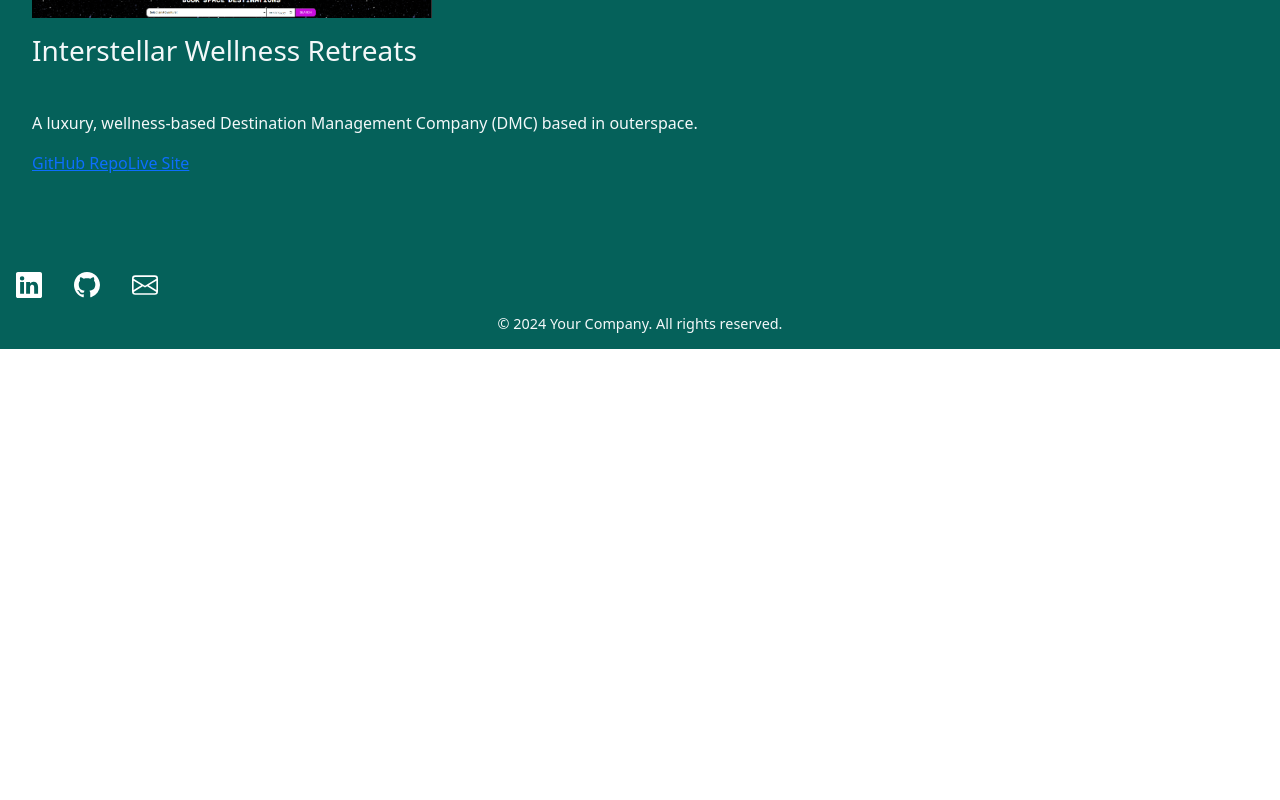
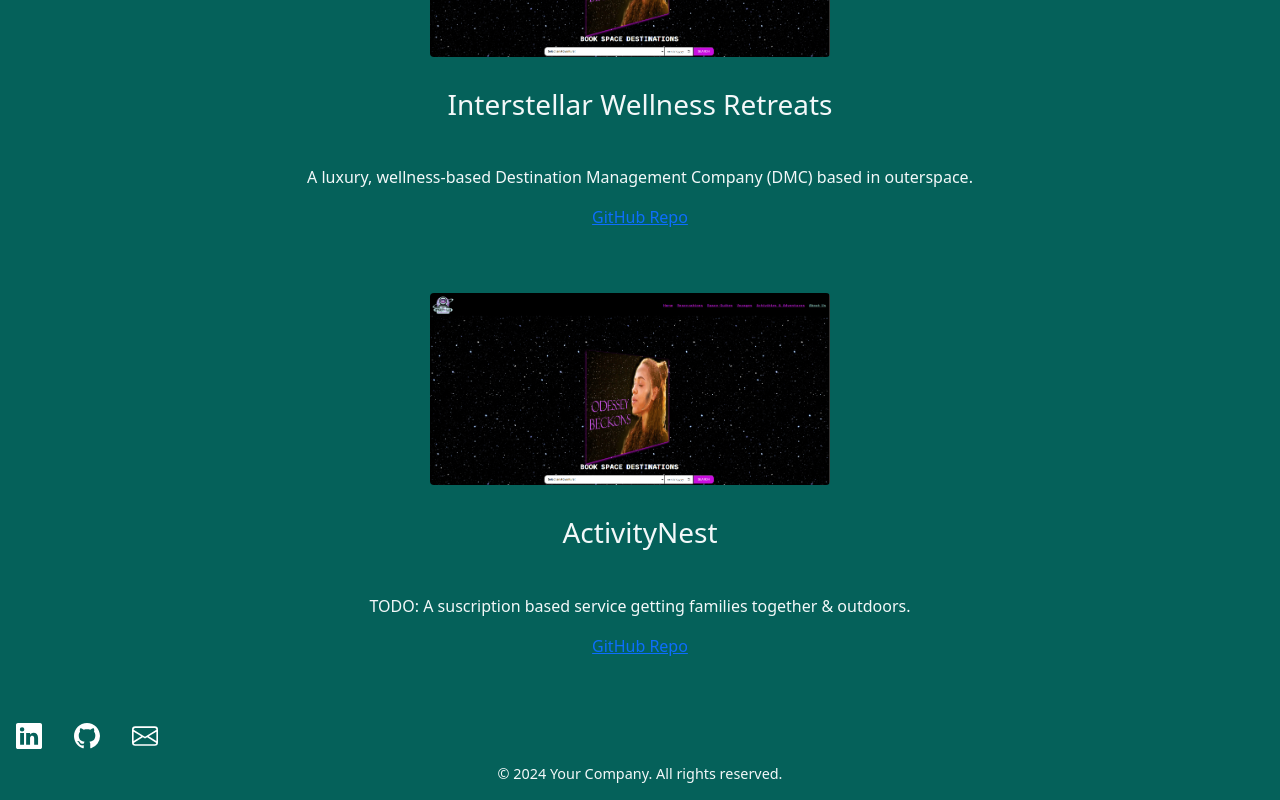
Before and after one commit to Caty1121/caty1121.github.io, a React (Create React App) app: page /projects in a window 1280 px wide. Shown: the part 1769-2569 px from the top of the page. Before the commit the page ends 2118 px from the top, so only its background shows below. Built offline with nearby package versions, Linux system fonts and the light colour scheme; a web font is replaced by a local one.

Commit message:
projects page

```diff
--- a/src/pages/Home.js
+++ b/src/pages/Home.js
@@ -8,8 +8,10 @@ const Home = () => {
       <div className="container">
         <img src={portfolioPhotoImage} alt="portfolioPhoto" class="portfolioPhotoImage"/>
       </div>
-      <h2 className="home-title">Hi, I'm Caty.</h2>
-      <p className="home-description">This is the home page.</p>
+      <h2 className="home-title">Hi, I'm Caty. </h2>
+        <p className="home-description">
+          Web Dev Specializing in E-commerce & Dynamic Web Solutions
+        </p>
     </div>
   );
 };
--- a/src/pages/Projects.css
+++ b/src/pages/Projects.css
@@ -1,14 +1,22 @@
+#projects-box {
+  background-color: #05615a;
+}
 #projects {
-    padding: 2rem;
+  display: grid;
+  grid-template-columns: repeat(auto-fit, minmax(300px, 1fr));
+  gap: 20px;
+  padding: 2em;
   background-color: #05615a;
   }
 #projects h2 {
+  text-align: center;
   margin-bottom: 1rem;
   color: #f3f8f9;
   }
 .project {
-    margin-bottom: 2rem;
+  text-align: center;
   color: #f3f8f9;
+  padding: 2em;
   }
 .project img {
   max-width: 100%;
@@ -16,8 +24,15 @@
   width: 400px;
   }
 .project h3 {
+
   margin: 1rem 0;
   color: #f3f8f9;
+  }
+  .project-image {
+    width: 100%;
+    height: auto;
+    border-radius: 4px;
+    margin-bottom: 15px;
   }
 .project-image:hover {
   transform: scale(1.1);
--- a/src/pages/Projects.js
+++ b/src/pages/Projects.js
@@ -4,21 +4,29 @@ import IWRhomepageImage from '../images/IWRhomepage.png';
 import StayConnecthomepageImage from '../images/StayConnecthomepage.png'
 const Projects = () => {
   return (
-    <section id="projects">
+    <section id="projects-box">
       <h2>Projects</h2>
-      <div className="project">
+        <div class="projects">
+          <div className="project-box">
+            <div className="project" id="stayConnect">
               <img src={StayConnecthomepageImage} alt="StayConnect Homepage" class="project-image"/>
                 <h3>StayConnect</h3>
                   <p>A site to empower and educate our aging population to confidently navigate and embrace modern technology.</p>
                   <a href="https://github.com/username/stayconnect">GitHub Repo</a>
-            <a href="https://stayconnect.netlify.app">Live Site</a>
             </div>
             <div className="project" id="IWR">
               <img src={IWRhomepageImage} alt="IWR Homepage" class="project-image"/>
                 <h3>Interstellar Wellness Retreats</h3>
                   <p>A luxury, wellness-based Destination Management Company (DMC) based in outerspace.</p>
                   <a href="https://github.com/Caty1121/my-portfolio.git">GitHub Repo</a>
-              <a href="https://project2.netlify.app">Live Site</a>
+            </div>
+            <div className="project" id="ActivityNest">
+              <img src={IWRhomepageImage} alt="ActivityNest" class="project-image"/>
+                <h3>ActivityNest</h3>
+                  <p>TODO: A suscription based service getting families together & outdoors.</p>
+                  <a href="https://github.com/Caty1121/my-portfolio.git">GitHub Repo</a>
+            </div>
+          </div>
         </div>
     </section>
   );
```
Lines whose indentation alone changed are shown as unchanged.
